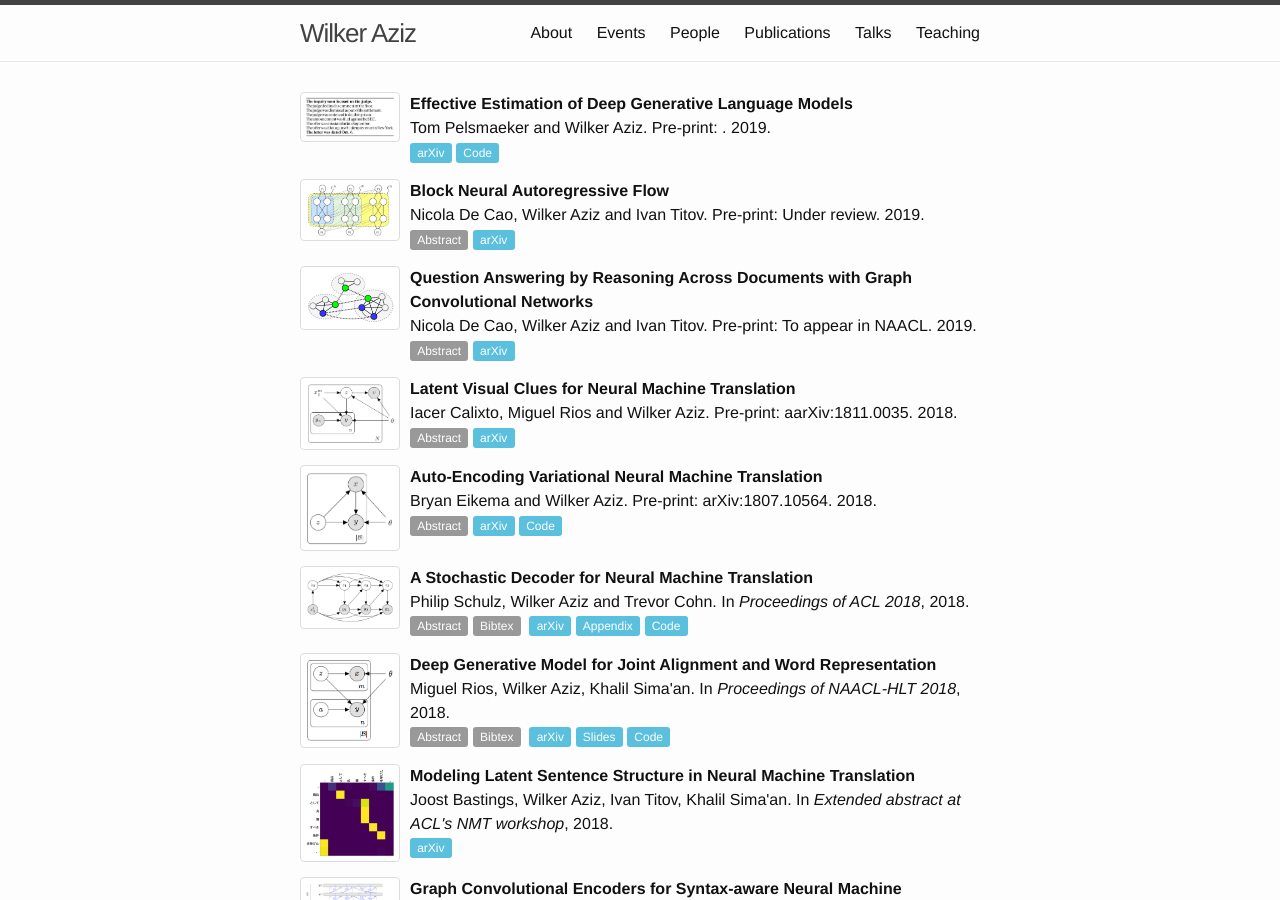
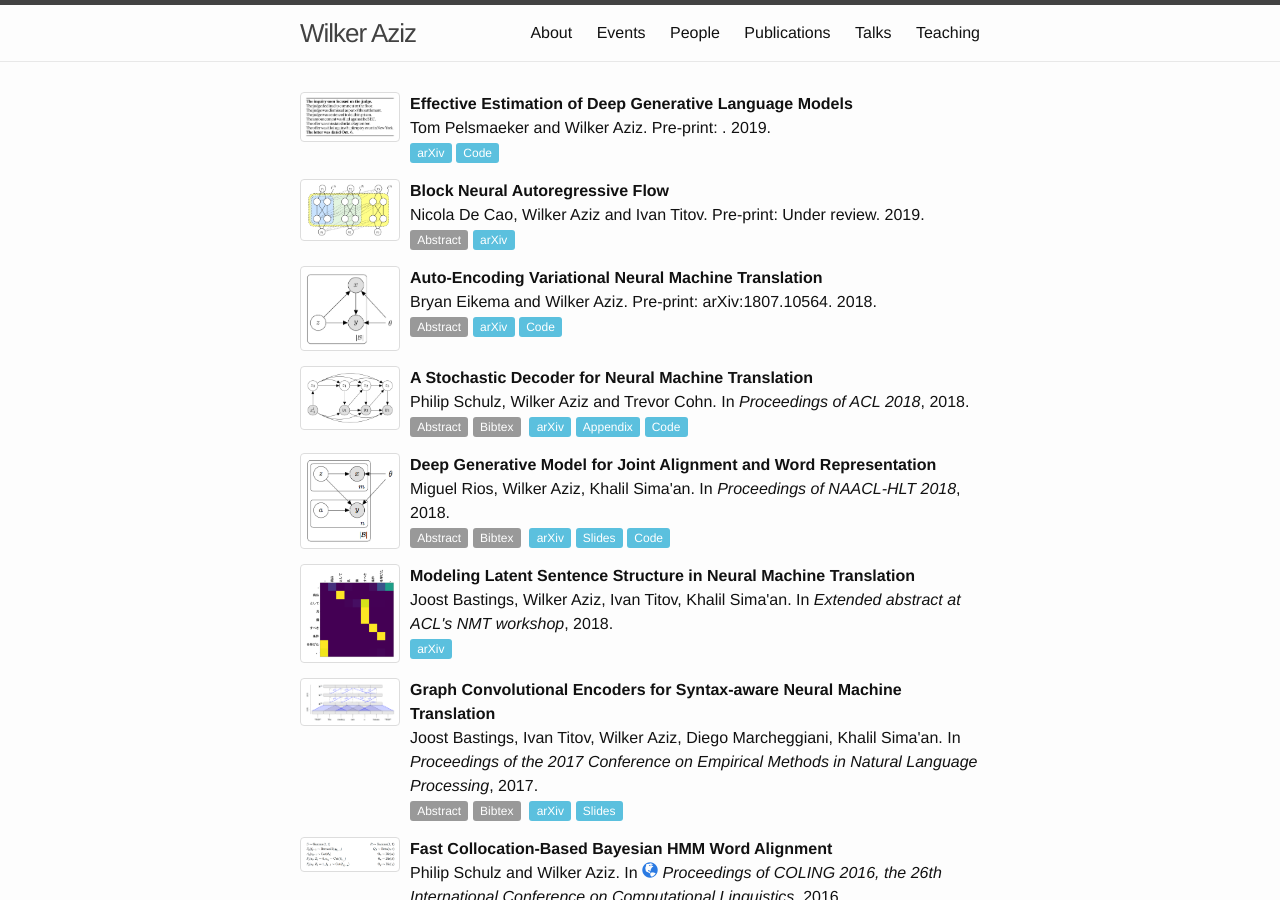
Before and after one commit to wilkeraziz/oldsite, a Jekyll site: the page built from publications.md, in a window 1280 px wide and 900 px high. Built offline with Jekyll 4.4.1, drawn with Linux system fonts in a browser that asks for light colours; some of the changed lines change nothing that is shown.

Commit message:
moving BNAF and VMMNMT to 2019

```diff
--- a/_data/papers/2018.yml
+++ b/_data/papers/2018.yml
@@ -1,31 +1,3 @@
--
-  layout: paper
-  paper-type: pre-print
-  selected: y
-  year: 2019
-  img: entitygcn
-  title: "Question Answering by Reasoning Across Documents with Graph Convolutional Networks"
-  authors: "Nicola De Cao, Wilker Aziz and Ivan Titov"
-  doc-url: //arxiv.org/pdf/1808.09920.pdf
-  arxiv: //arxiv.org/abs/1808.09920
-  booktitle: "To appear in NAACL"
-  slides:
-  abstract: >
-    Most research in reading comprehension has focused on answering questions based on individual documents or even single paragraphs. We introduce a neural model which integrates and reasons relying on information spread within documents and across multiple documents. We frame it as an inference problem on a graph. Mentions of entities are nodes of this graph while edges encode relations between different mentions (e.g., within- and cross-document coreference). Graph convolutional networks (GCNs) are applied to these graphs and trained to perform multi-step reasoning. Our Entity-GCN method is scalable and compact, and it achieves state-of-the-art results on a multi-document question answering dataset, WIKIHOP (Welbl et al., 2018).
--
-  layout: paper
-  paper-type: pre-print
-  selected: y
-  year: 2018
-  img: visualclues
-  title: "Latent Visual Clues for Neural Machine Translation"
-  authors: "Iacer Calixto, Miguel Rios and Wilker Aziz"
-  doc-url: //arxiv.org/pdf/1811.00357.pdf
-  arxiv: //arxiv.org/abs/1811.00357
-  slides:
-  booktitle: "aarXiv:1811.0035"
-  abstract: >
-      In this work, we propose to model the interaction between visual and textual features for multi-modal neural machine translation through a latent variable model. This latent variable can be seen as a stochastic embedding and it is used in the target-language decoder and also to predict image features. Importantly, even though in our model formulation we capture correlations between visual and textual features, we do not require that images be available at test time. We show that our latent variable MMT formulation improves considerably over strong baselines, including the multi-task learning approach of Elliott and Kadar (2017) and the conditional variational auto-encoder approach of Toyama et al. (2016). Finally, in an ablation study we show that (i) predicting image features in addition to only conditioning on them and (ii) imposing a constraint on the minimum amount of information encoded in the latent variable slightly improved translations.
 -
   layout: paper
   paper-type: pre-print
```
